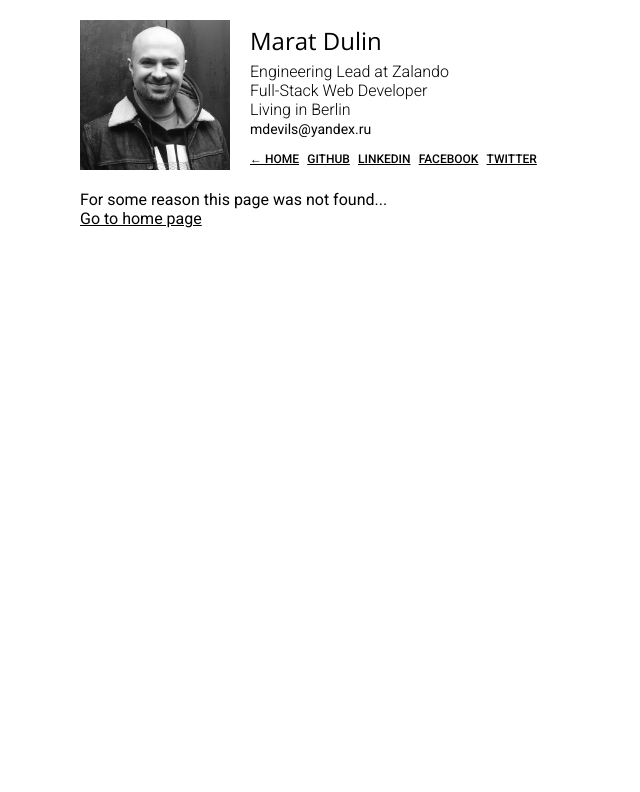
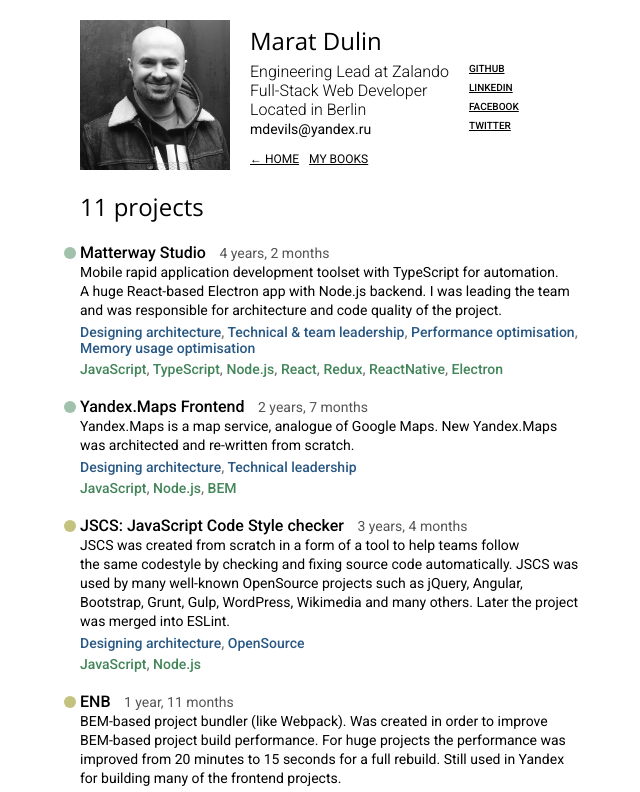
Before and after one commit to mdevils/mdevils, a React (Create React App) app: page /projects in a window 1280 px wide. Shown: the top 792 px of the page, without its empty margins (10-650 px from the left). Built offline with nearby package versions, Linux system fonts and the light colour scheme.

Commit message:
Add projects page.

```diff
--- a/src/app/index.tsx
+++ b/src/app/index.tsx
@@ -4,6 +4,7 @@
 import {BooksPage} from '../pages/books-page';
 import {HomePage} from '../pages/home-page';
 import {NotFoundPage} from '../pages/not-found-page';
+import {ProjectsPage} from '../pages/projects-page';
 
 export function App() {
   return (
@@ -11,6 +12,7 @@
       <Switch>
         <Route path='/' exact component={HomePage} />
         <Route path='/books' exact component={BooksPage} />
+        <Route path='/projects' exact component={ProjectsPage} />
         <Route path='*' component={NotFoundPage} />
       </Switch>
     </Router>
--- /dev/null
+++ b/src/components/text/index.tsx
@@ -0,0 +1,36 @@
+import React from 'react';
+
+const processText = (() => {
+  const processTextCache: {[text: string]: string} = {};
+  const propositions = [
+    'i',
+    'a',
+    'an',
+    'as',
+    'the',
+    'in',
+    'of',
+    'for',
+    'by',
+    'to',
+    'with'
+  ];
+  const regexp = new RegExp(`\\b(${propositions.join('|')}) \\b`, 'ig');
+  return (text: string) => {
+    let result = processTextCache[text];
+    if (!result) {
+      result = text
+        .replace(regexp, '$1\u00A0');
+      processTextCache[text] = result;
+    }
+    return result;
+  };
+})();
+
+export function Text({text}: {text: string}) {
+  return (
+    <>
+      {processText(text)}
+    </>
+  );
+}
--- /dev/null
+++ b/src/data/projects.ts
@@ -0,0 +1,164 @@
+export type Project = {
+  from: string;
+  to: string;
+  title: string;
+  text: string;
+  technologies: string[];
+  challenges?: string[];
+  isOpenSource?: boolean;
+};
+
+export const projects: Project[] = [
+  {
+    from: '2015-04',
+    to: '2019-05',
+    title: 'Matterway Studio',
+    text: (
+      'Mobile rapid application development toolset with TypeScript for automation. ' +
+      'A huge React-based Electron app with Node.js backend. I was leading the team ' +
+      'and was responsible for architecture and code quality of the project.'
+    ),
+    technologies: [
+      'JavaScript', 'TypeScript', 'Node.js', 'React', 'Redux', 'ReactNative', 'Electron'
+    ],
+    challenges: [
+      'Designing architecture',
+      'Technical & team leadership',
+      'Performance optimisation',
+      'Memory usage optimisation'
+    ]
+  },
+  {
+    from: '2012-09',
+    to: '2015-03',
+    title: 'Yandex.Maps Frontend',
+    text: (
+      'Yandex.Maps is a map service, analogue of Google Maps. ' +
+      'New Yandex.Maps was architected and re-written from scratch.'
+    ),
+    technologies: ['JavaScript', 'Node.js', 'BEM'],
+    challenges: [
+      'Designing architecture',
+      'Technical leadership'
+    ]
+  },
+  {
+    from: '2013-01',
+    to: '2016-04',
+    title: 'JSCS: JavaScript Code Style checker',
+    text: (
+      'JSCS was created from scratch in a form of a tool to help teams follow ' +
+      'the same codestyle by checking and fixing source code automatically. ' +
+      'JSCS was used by many well-known OpenSource projects such as jQuery, ' +
+      'Angular, Bootstrap, Grunt, Gulp, WordPress, Wikimedia and many others. ' +
+      'Later the project was merged into ESLint.'
+    ),
+    technologies: ['JavaScript', 'Node.js'],
+    challenges: [
+      'Designing architecture',
+      'OpenSource'
+    ],
+    isOpenSource: true
+  },
+  {
+    from: '2013-03',
+    to: '2015-01',
+    title: 'ENB',
+    text: (
+      'BEM-based project bundler (like Webpack). Was created in order to ' +
+      'improve BEM-based project build performance. For huge projects the ' +
+      'performance was improved from 20 minutes to 15 seconds for a full ' +
+      'rebuild. Still used in Yandex for building many of the frontend projects.'
+    ),
+    technologies: ['JavaScript', 'Node.js'],
+    challenges: [
+      'Designing architecture',
+      'OpenSource'
+    ],
+    isOpenSource: true
+  },
+  {
+    from: '2011-02',
+    to: '2012-09',
+    title: 'Framework for Gurnick projects',
+    text: (
+      'Framework is used by both gurnick.edu website and intranet websites. ' +
+      'The framework was initially developed by me from scratch and then sold ' +
+      'to Gurnick when I was joining Gurnick as a Senior Web Developer / Architect. ' +
+      'During this project I was developing the framework according to new business ' +
+      'demands and requests from other developers.'
+    ),
+    technologies: ['PHP', 'SQL', 'JavaScript', 'jQuery'],
+    challenges: [
+      'Designing architecture',
+      'Technical leadership',
+      'Performance optimisation'
+    ]
+  },
+  {
+    from: '2008-12',
+    to: '2011-02',
+    title: 'Yandex.Maps API',
+    text: (
+      'Designing and implementing Yandex.Maps API (alternative to Google Maps API). ' +
+      'Optimising the product for different browsers.'
+    ),
+    technologies: ['JavaScript'],
+    challenges: [
+      'Designing architecture',
+      'Cross-browser compatibility',
+      'Performance optimisation',
+      'Memory usage optimisation'
+    ]
+  },
+  {
+    from: '2008-06',
+    to: '2008-11',
+    title: 'habrahabr.ru',
+    text: 'Implementing interactive interfaces in collaboration with UI/UX designers.',
+    technologies: ['JavaScript'],
+    challenges: [
+      'Cross-browser compatibility'
+    ]
+  },
+  {
+    from: '2005-07',
+    to: '2008-02',
+    title: 'npoanna.ru',
+    text: (
+      'Implementing interactive interfaces in collaboration with UI/UX designers. ' +
+      'Connecting website to intranet data sources. ' +
+      'Optimising intranet content for the website (documents, spreadsheets, etc).'
+    ),
+    technologies: ['ASP.NET', 'C#', 'SQL']
+  },
+  {
+    from: '2007-09',
+    to: '2008-01',
+    title: '3 websites for ILEAD',
+    text: (
+      'End-to-end website implementation for different customers for a company ' +
+      'which I founded along with a partner.'
+    ),
+    technologies: ['ASP.NET', 'C#', 'PHP', 'SQL']
+  },
+  {
+    from: '2005-11',
+    to: '2008-01',
+    title: 'allatravels.ru',
+    text: 'Re-implementing the existing website, adding new features.',
+    technologies: ['ASP.NET', 'C#', 'SQL'],
+    challenges: []
+  },
+  {
+    from: '2004-09',
+    to: '2004-12',
+    title: 'Internal CRM product at life.ru',
+    text: (
+      'WinForms-based application for managing different sources of information ' +
+      '(agents) for newspaper life.ru.'
+    ),
+    technologies: ['WinForms', 'C#', 'SQL'],
+    challenges: []
+  }
+];
--- /dev/null
+++ b/src/pages/projects-page/index.tsx
@@ -0,0 +1,21 @@
+import * as React from 'react';
+import styled from 'styled-components';
+import {Heading} from '../../components/heading';
+import {projects} from '../../data/projects';
+import {PageLayout} from '../../partials/page-layout';
+import {ProjectList} from '../../partials/project-list';
+
+const ProjectsSection = styled.section``;
+
+export function ProjectsPage() {
+  return (
+    <PageLayout>
+      <ProjectsSection aria-labelledby='projects-heading'>
+        <Heading id='projects-heading'>{projects.length} projects</Heading>
+        <ProjectList
+          projects={projects}
+        />
+      </ProjectsSection>
+    </PageLayout>
+  );
+}
--- a/src/partials/header/index.tsx
+++ b/src/partials/header/index.tsx
@@ -12,6 +12,7 @@
 `;
 
 const HeaderWrapper = styled.header`
+  position: relative;
   margin: 20px 0 0 0;
   @media (${breakpoints.tablet}) {
     display: flex;
@@ -21,7 +22,7 @@
 `;
 
 const Intro = styled.div`
-  flex: 1 1 auto;
+  flex: 0 1 auto;
   margin-top: 20px;
   @media (${breakpoints.tablet}) {
     margin-top: 0;
@@ -37,10 +38,18 @@
 
 const Info = styled.div`
   font-weight: 300;
+  margin-right: 20px;
 `;
 
 const SocialLinks = styled.div`
-  margin: 10px 0 0;
+  display: flex;
+  flex-direction: column;
+  position: absolute;
+  top: 0;
+  left: 170px;
+  @media (${breakpoints.tablet}) {
+    position: static;
+  }
 `;
 
 const Social = styled.a``;
@@ -48,7 +57,7 @@
 const SocialText = styled.span`
   font-weight: 500;
   text-transform: uppercase;
-  font-size: 12px;
+  font-size: 10px;
 `;
 
 const Email = styled.a`
@@ -57,19 +66,23 @@
   font-weight: 400;
 `;
 
+const Menu = styled.nav`
+  list-style: none;
+  margin: 10px 0 0;
+`;
+const MenuItem = styled.li`
+  display: inline-block;
+  margin-right: 10px;
+`;
+const MenuItemText = styled.span`
+  text-transform: uppercase;
+  font-size: 12px;
+`;
+
 const email = atob(['bWRldmlsc0B5', 'YW5kZXgucnU='].join(''));
 
 export const Header = withRouter(({location}) => {
-  let firstLink = location.pathname !== '/' ?
-    (
-      <Link to={'/'}>
-        <SocialText>← Home</SocialText>
-      </Link>
-    ) : (
-      <Link to={'/books'}>
-        <SocialText>My Books</SocialText>
-      </Link>
-  );
+  const path = location.pathname;
 
   const onClick = useCallback((e: React.MouseEvent) => {
     e.preventDefault();
@@ -85,20 +98,38 @@
         <Name>Marat Dulin</Name>
         <Info>Engineering Lead at Zalando</Info>
         <Info>Full-Stack Web Developer</Info>
-        <Info>Living in Berlin</Info>
+        <Info>Located in Berlin</Info>
         <Info><Email href='#' onClick={onClick}>{email}</Email></Info>
-        <SocialLinks>
-          {firstLink}
-          &ensp;
-          <Social href='https://github.com/mdevils'><SocialText>github</SocialText></Social>
-          &ensp;
-          <Social href='https://www.linkedin.com/in/maratdulin/'><SocialText>linkedin</SocialText></Social>
-          &ensp;
-          <Social href='https://www.facebook.com/max.devils'><SocialText>facebook</SocialText></Social>
-          &ensp;
-          <Social href='https://twitter.com/mdevils'><SocialText>twitter</SocialText></Social>
-        </SocialLinks>
+        <Menu>
+          {path !== '/' && (
+            <MenuItem>
+              <Link to={'/'}>
+                <MenuItemText>← Home</MenuItemText>
+              </Link>
+            </MenuItem>
+          )}
+          {path !== '/books' && (
+            <MenuItem>
+              <Link to={'/books'}>
+                <MenuItemText>My Books</MenuItemText>
+              </Link>
+            </MenuItem>
+          )}
+          {path !== '/projects' && (
+            <MenuItem>
+              <Link to={'/projects'}>
+                <MenuItemText>Projects</MenuItemText>
+              </Link>
+            </MenuItem>
+          )}
+        </Menu>
       </Intro>
+      <SocialLinks>
+        <Social href='https://github.com/mdevils'><SocialText>github</SocialText></Social>
+        <Social href='https://www.linkedin.com/in/maratdulin/'><SocialText>linkedin</SocialText></Social>
+        <Social href='https://www.facebook.com/max.devils'><SocialText>facebook</SocialText></Social>
+        <Social href='https://twitter.com/mdevils'><SocialText>twitter</SocialText></Social>
+      </SocialLinks>
     </HeaderWrapper>
   );
 });
--- /dev/null
+++ b/src/partials/project-list/index.tsx
@@ -0,0 +1,118 @@
+import {default as React} from 'react';
+import styled from 'styled-components';
+import {Project} from '../../data/projects';
+import {formatDuration, getDurationInMonths} from '../timeline/format-duration';
+import {Text} from '../../components/text';
+
+const ItemListWrapper = styled.ul`
+  margin: 20px 0 0;
+  list-style: none;
+  padding: 0;
+  max-width: 500px;
+`;
+
+export function ProjectList({projects}: {projects: Project[]}) {
+  return (
+    <ItemListWrapper>
+      {projects.map((project, index) => (
+        <Item item={project} key={index} />
+      ))}
+    </ItemListWrapper>
+  );
+}
+
+const ItemWrapper = styled.li<{isOpenSource: boolean}>`
+  &::before {
+    content: '';
+    background: ${({isOpenSource}) => isOpenSource ? '#880' : '#428559'};
+    color: white;
+    position: absolute;
+    width: 12px;
+    height: 12px;
+    border-radius: 50%;
+    margin: 4px 0 0 -16px;
+    opacity: 0.5;
+  }
+  & + & {
+    margin-top: 20px;
+  }
+`;
+const ItemDuration = styled.span`
+  font-size: 14px;
+  color: #555;
+  white-space: nowrap;
+`;
+const ItemHeader = styled.div``;
+const ItemTitle = styled.span`
+  font-weight: 500;
+  font-size: 16px;
+  margin-right: 10px;
+`;
+const ItemText = styled.span`
+  font-size: 14px;
+`;
+const ItemTechs = styled.div`
+  margin-top: 5px;
+  font-size: 14px;
+  font-weight: 500;
+`;
+const ItemTech = styled.span`
+  color: #777;
+`;
+const ItemTechTitle = styled.span`
+  white-space: nowrap;
+  color: #428559;
+`;
+const ItemChallenges = styled.div`
+  margin-top: 5px;
+  font-size: 14px;
+  font-weight: 500;
+`;
+const ItemChallenge = styled.span`
+  color: #777;
+`;
+const ItemChallengeTitle = styled.span`
+  white-space: nowrap;
+  color: #295884;
+`;
+
+function Item({
+  item: {title, text, to, from, challenges, technologies, isOpenSource}
+}: {
+  item: Project
+}) {
+  const duration = from !== to ? (
+    <ItemDuration>
+      {' '}
+      {formatDuration(getDurationInMonths(from, to))}
+    </ItemDuration>
+  ): null;
+
+  return (
+    <ItemWrapper isOpenSource={Boolean(isOpenSource)}>
+      <ItemHeader>
+        <ItemTitle>
+          {title}
+        </ItemTitle>
+        {duration}
+      </ItemHeader>
+      <ItemText><Text text={text} /></ItemText>
+      {challenges && <ItemChallenges>
+        {challenges.map((challenge, index) => (
+          <ItemChallenge key={index}>
+            {index > 0 ? ', ' : ''}
+            <ItemChallengeTitle>{challenge}</ItemChallengeTitle>
+          </ItemChallenge>
+        ))}
+      </ItemChallenges>}
+      <ItemTechs>
+        {technologies.map((tech, index) => (
+          <ItemTech key={index}>
+            {index > 0 ? ', ' : ''}
+            <ItemTechTitle>{tech}</ItemTechTitle>
+          </ItemTech>
+        ))}
+      </ItemTechs>
+    </ItemWrapper>
+  );
+}
--- a/src/partials/timeline/timeline-items/index.tsx
+++ b/src/partials/timeline/timeline-items/index.tsx
@@ -135,13 +135,13 @@
 
   let textContent = (<ItemText>{text}</ItemText>);
   if (language) {
-    textContent = <>{textContent}<ItemLang aria-label={'In russian'}>{language}</ItemLang></>
+    textContent = <>{textContent}<ItemLang aria-label='In russian'>{language}</ItemLang></>
   }
   if (icon) {
-    textContent = <>{textContent}<ItemIcon aria-label={'NPM package'} /></>
+    textContent = <>{textContent}<ItemIcon aria-label='NPM package' /></>
   }
   if (team) {
-    textContent = <>{textContent}<ItemPeopleIcon>{team} team size</ItemPeopleIcon></>
+    textContent = <>{textContent}<ItemPeopleIcon>{team} members team</ItemPeopleIcon></>
   }
   if (link) {
     textContent = <ItemTextLink href={link}>{textContent}</ItemTextLink>;
```
